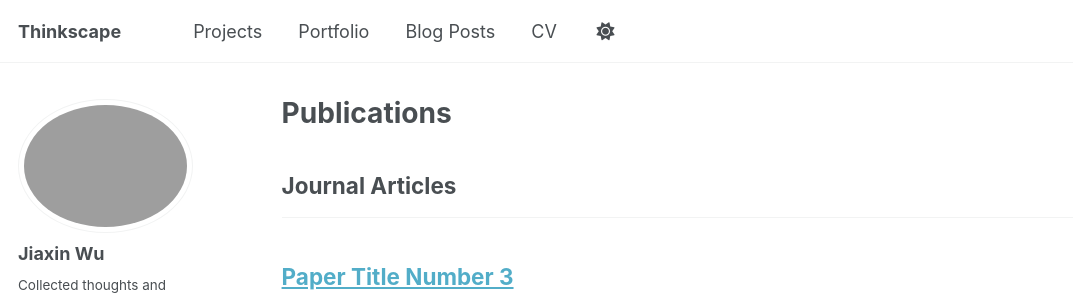
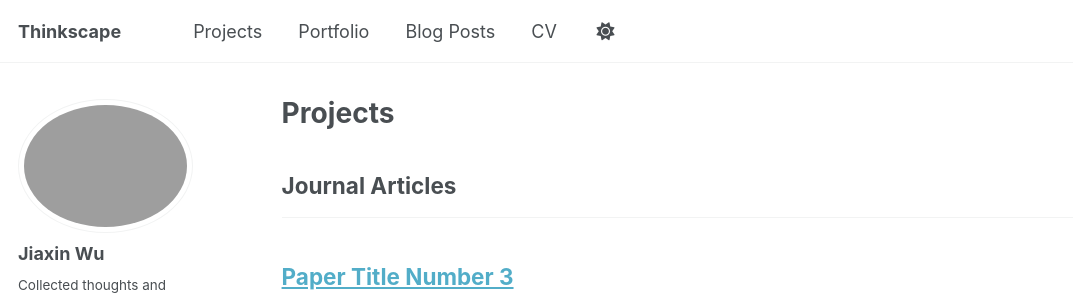
Before and after one commit to jiaxin-aidi-wu/jiaxin-aidi-wu.github.io, a Jekyll site: the page built from _pages/publications.html, in a window 1280 px wide and 900 px high. Shown: the top 295 px of the window, without its empty margins (0-1073 px from the left). Built offline with Jekyll 4.4.1, drawn with Linux system fonts in a browser that asks for light colours; a script that is not in the unit is left out.

Commit message:
Update publications.html

```diff
--- a/_pages/publications.html
+++ b/_pages/publications.html
@@ -1,13 +1,9 @@
 ---
 layout: archive
-title: "Publications"
+title: "Projects"
 permalink: /publications/
 author_profile: true
 ---
-
-{% if site.author.googlescholar %}
-  <div class="wordwrap">You can also find my articles on <a href="{{site.author.googlescholar}}">my Google Scholar profile</a>.</div>
-{% endif %}
 
 {% include base_path %}
 
```
